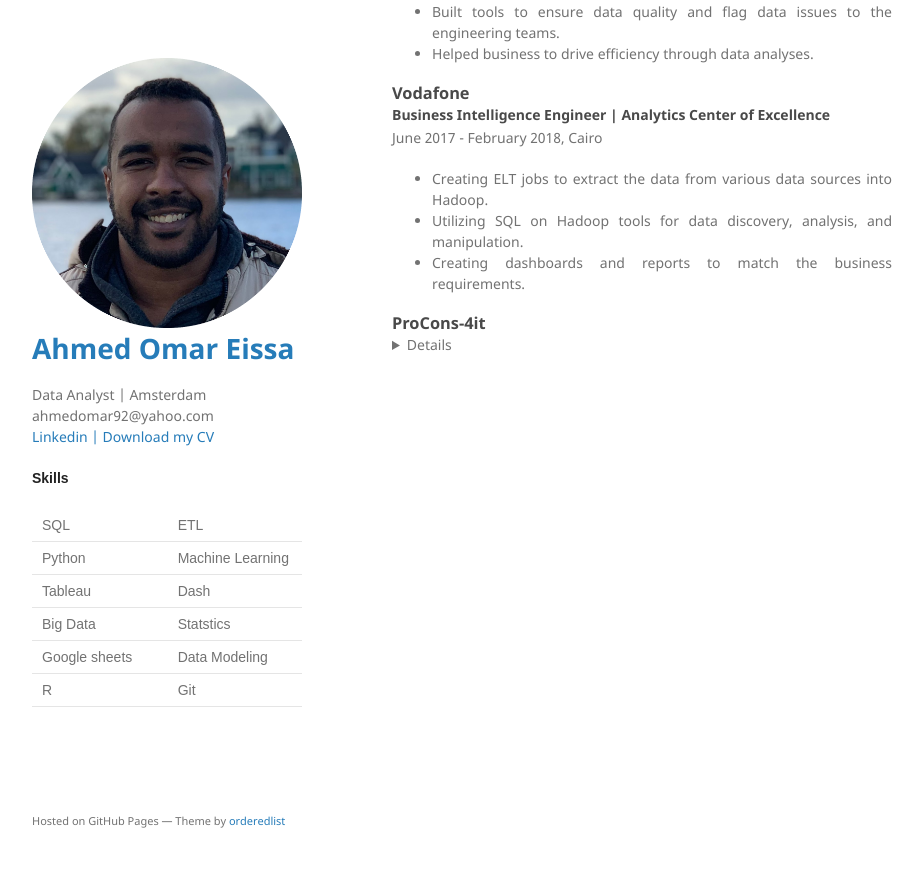
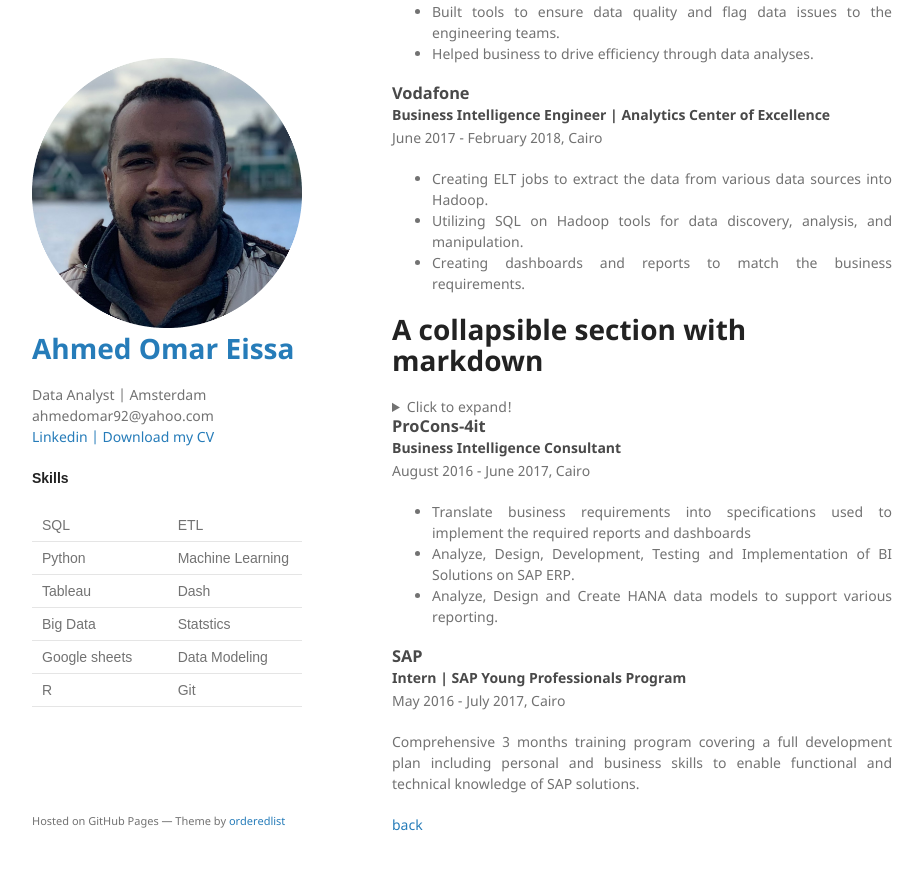
Before and after one commit to AhmedOmarEissa/AhmedOmarEissa.github.io, a Jekyll site: the page built from experience.md, in a window 1280 px wide and 900 px high, scrolled down 566 px. Shown: the top 870 px of the window, without its empty margins (178-1101 px from the left). Built offline with Jekyll 4.4.1, drawn with Linux system fonts in a browser that asks for light colours.

Commit message:
Update experience.md

```diff
--- a/experience.md
+++ b/experience.md
@@ -32,20 +32,24 @@
 
 <p></p>
 
+# A collapsible section with markdown
+<details>
+  <summary>Click to expand!</summary>
+
+  ## Heading
+  1. A numbered
+  2. list
+     * With some
+     * Sub bullets
+</details>
+
+
 ### <a name="ProCons-4it"></a>  ProCons-4it
-<details>
-
-<h4> <summary> Business Intelligence Consultant </br>
- August 2016 - June 2017,  Cairo
-</h4> </summary>
-
-<p>
+#### Business Intelligence Consultant
+August 2016 - June 2017,  Cairo
 * Translate business requirements into specifications used to implement the required reports and dashboards
 * Analyze, Design, Development, Testing and Implementation of BI Solutions on SAP ERP.
 * Analyze, Design and Create HANA data models to support various reporting.
-</p>
-
-</details>
 
 <p></p>
 
```
